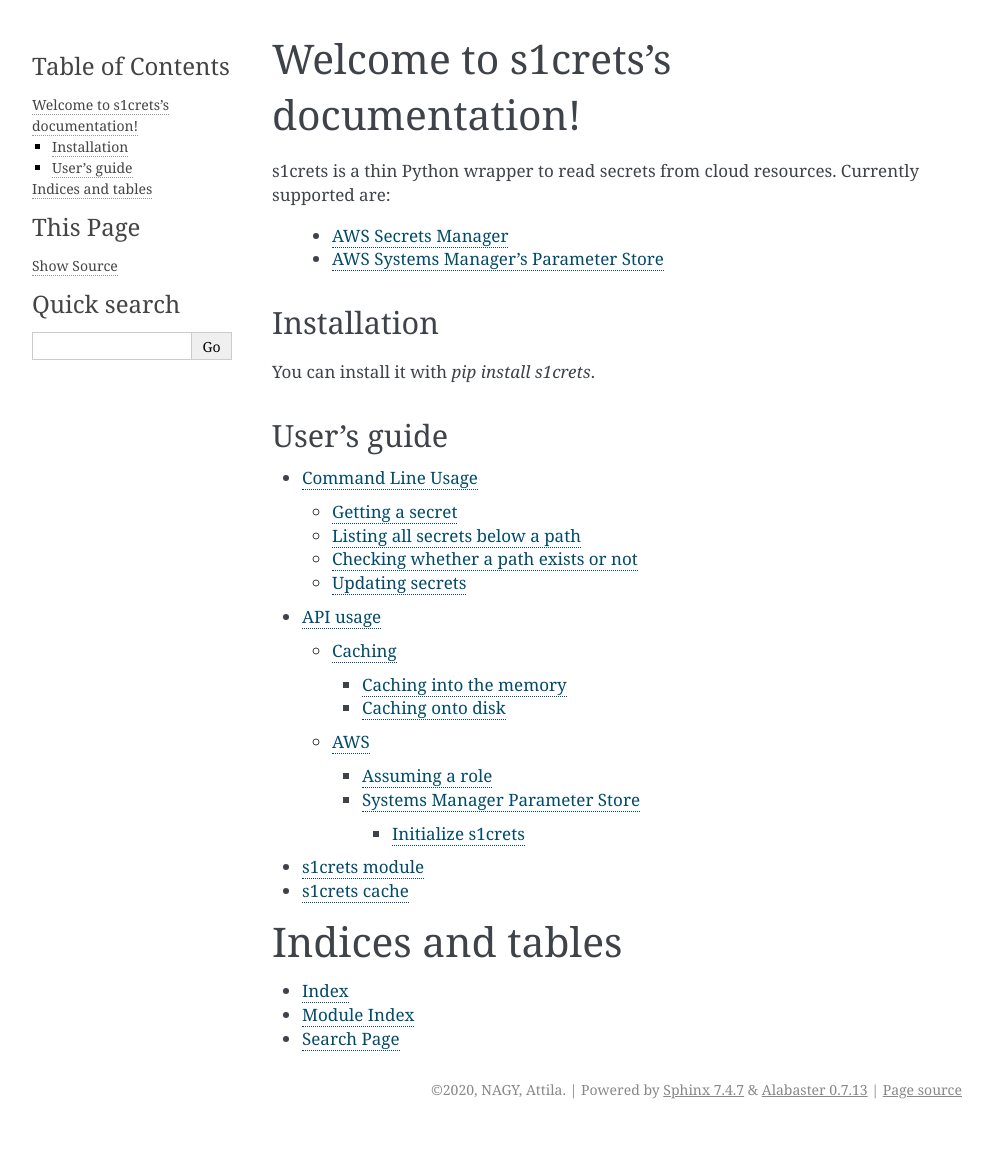
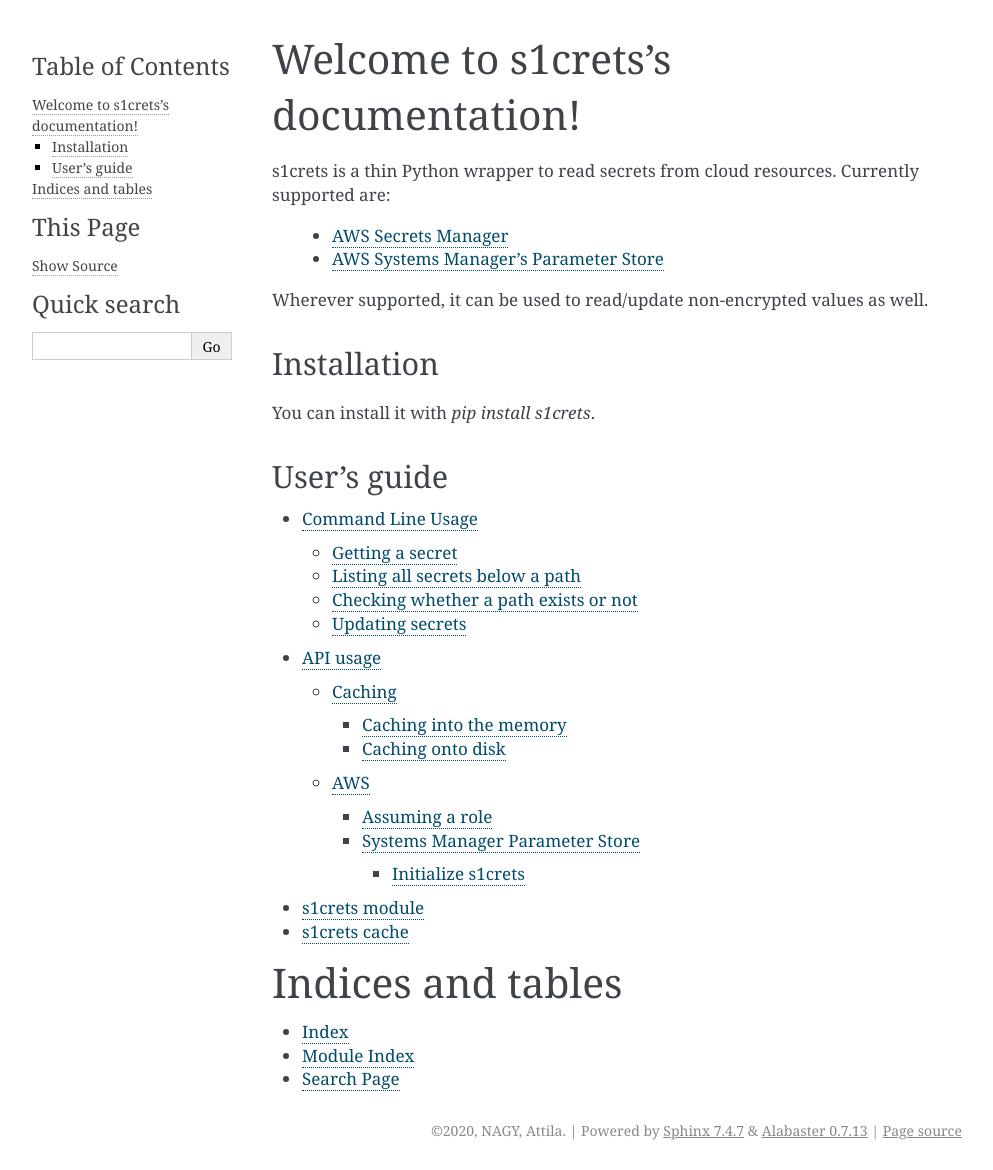
Before and after one commit to bra-fsn/s1crets, a Sphinx documentation site: the page built from docs/index.rst, in a window 1280 px wide. Shown: the whole page, without its empty margins (148-1141 px from the left). Built offline with Sphinx 7.4.7, drawn with Linux system fonts in a browser that asks for light colours; before the commit the page ends 1129 px from its top, so only the background shows below that.

Commit message:
It can do unencrypted values as well

```diff
--- a/docs/index.rst
+++ b/docs/index.rst
@@ -6,6 +6,7 @@ Currently supported are:
  * `AWS Secrets Manager <https://boto3.amazonaws.com/v1/documentation/api/latest/reference/services/secretsmanager.html>`_
  * `AWS Systems Manager's Parameter Store <https://boto3.amazonaws.com/v1/documentation/api/latest/reference/services/ssm.html>`_
 
+Wherever supported, it can be used to read/update non-encrypted values as well.
 
 Installation
 ------------
```
